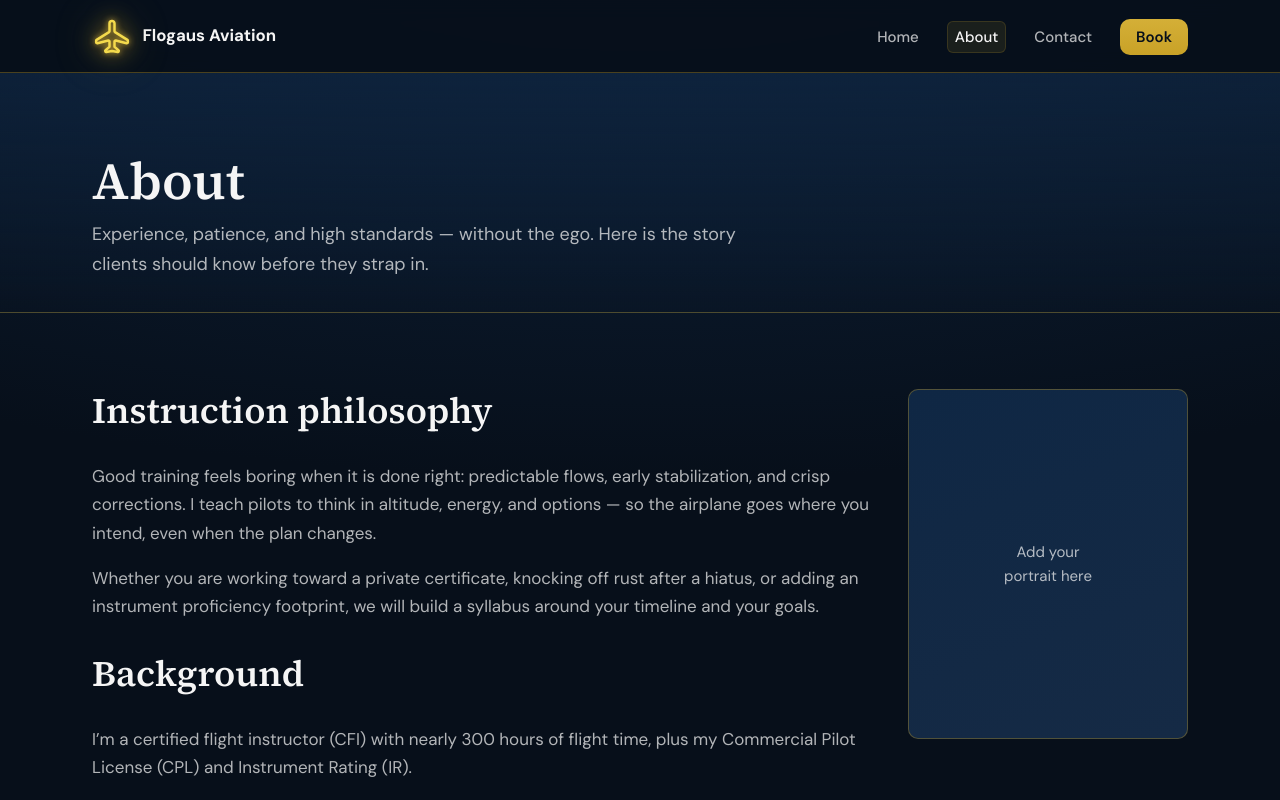
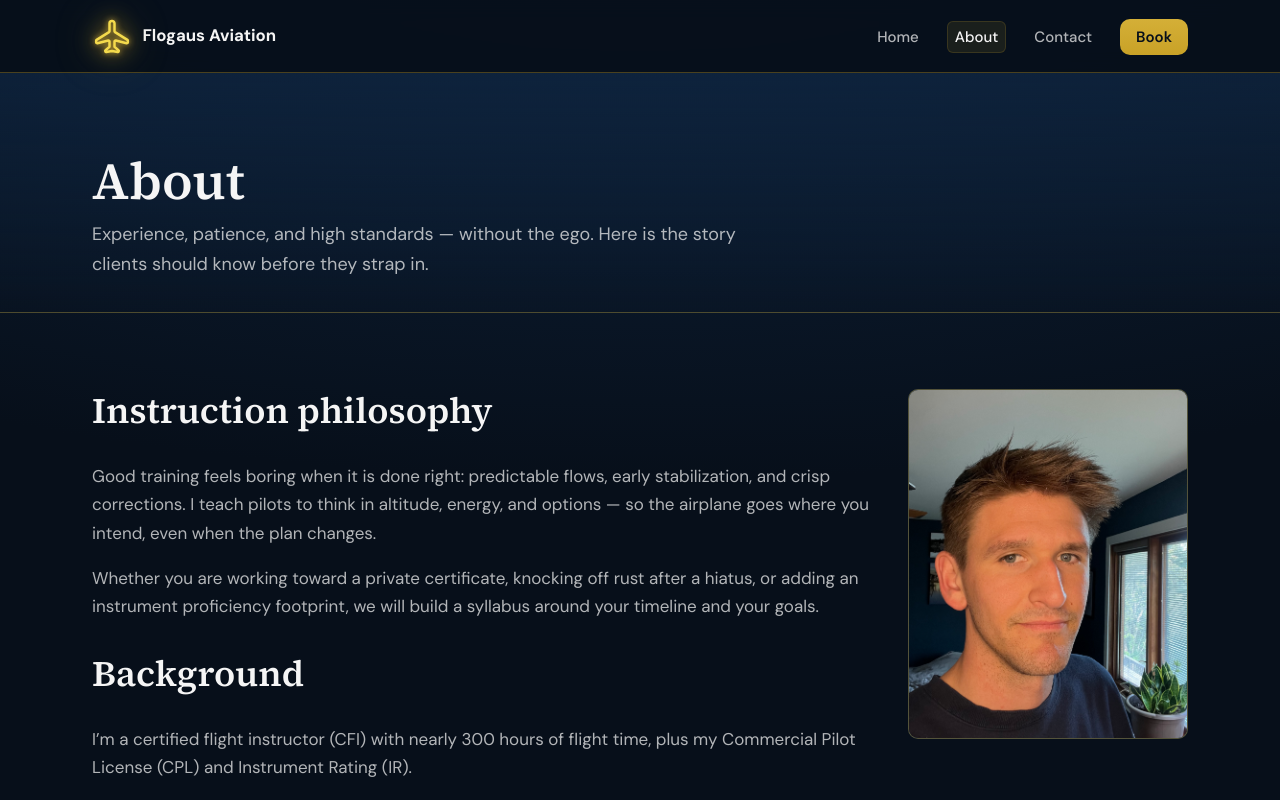
Before and after one commit to dylanflogaus/Flogaus-Aviation, a React (Vite) app: page /about in a window 1280 px wide. Shown: the top 800 px of the page. Built offline with nearby package versions, Linux system fonts and the light colour scheme.

Commit message:
Add instructor portrait to About page

```diff
--- a/src/pages/About.tsx
+++ b/src/pages/About.tsx
@@ -36,11 +36,16 @@ You bring the motivation. I’ll bring the instruction, patience, and a safety-f
 
             </p>
           </div>
-          <aside className="about-photo" role="img" aria-label="Instructor portrait placeholder">
-            Add your
-            <br />
-            portrait here
-          </aside>
+          <figure className="about-photo">
+            <img
+              src="/instructor-portrait.jpeg"
+              alt="Flight instructor portrait"
+              width={560}
+              height={700}
+              loading="lazy"
+              decoding="async"
+            />
+          </figure>
         </div>
       </section>
     </>
--- a/src/styles/global.css
+++ b/src/styles/global.css
@@ -697,17 +697,20 @@ p:last-child {
 }
 
 .about-photo {
+  margin: 0;
   aspect-ratio: 4 / 5;
   border-radius: var(--radius-md);
   border: 1px solid var(--color-gold-dim);
-  background: linear-gradient(160deg, var(--color-navy-mid), var(--color-navy-elevated));
-  display: flex;
-  align-items: center;
-  justify-content: center;
-  color: var(--color-muted);
-  font-size: 0.9375rem;
-  text-align: center;
-  padding: 1rem;
+  background: var(--color-navy-elevated);
+  overflow: hidden;
+}
+
+.about-photo img {
+  width: 100%;
+  height: 100%;
+  object-fit: cover;
+  object-position: center;
+  display: block;
 }
 
 .contact-block {
```
Also changed, not shown: public/instructor-portrait.jpeg (added).
